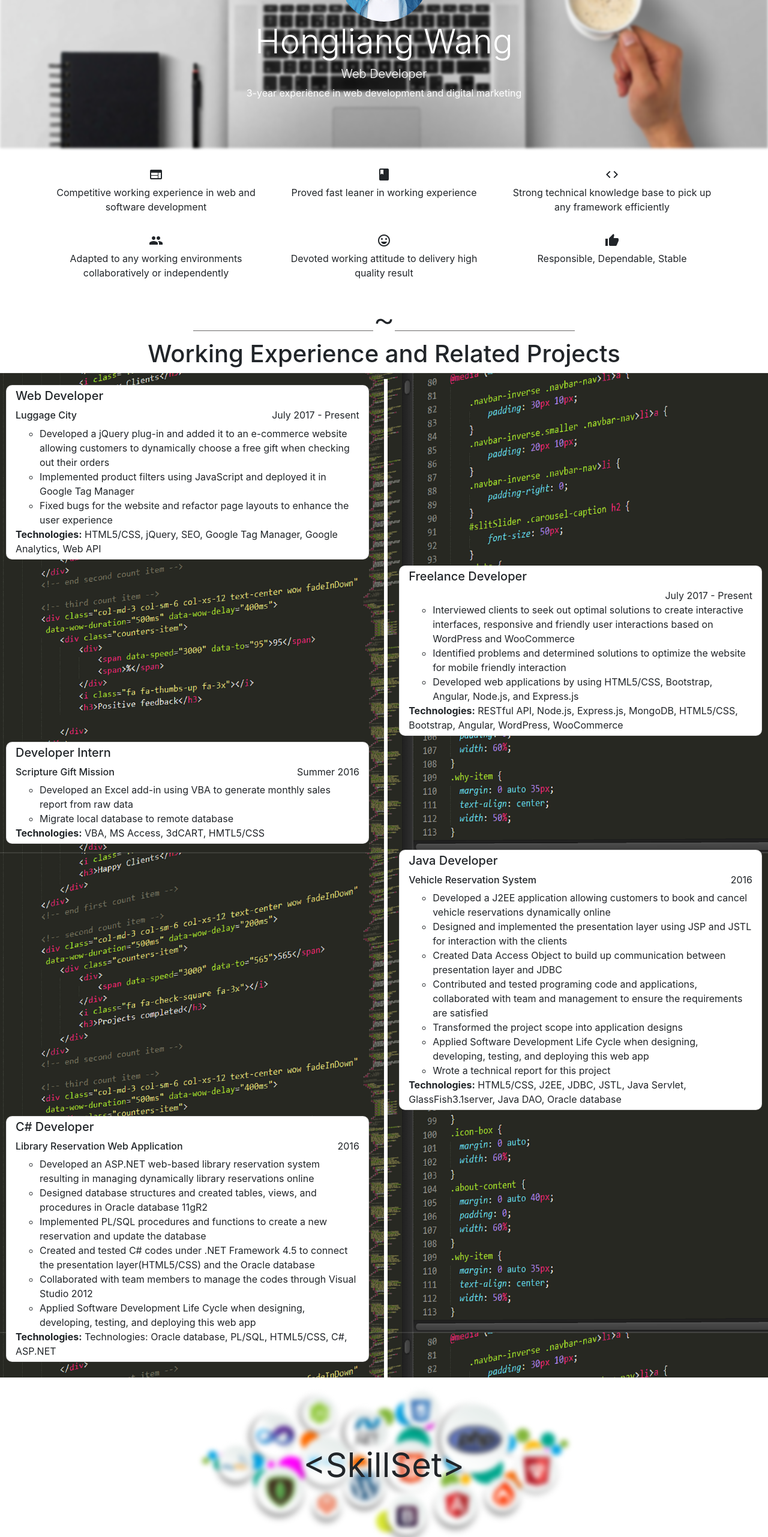
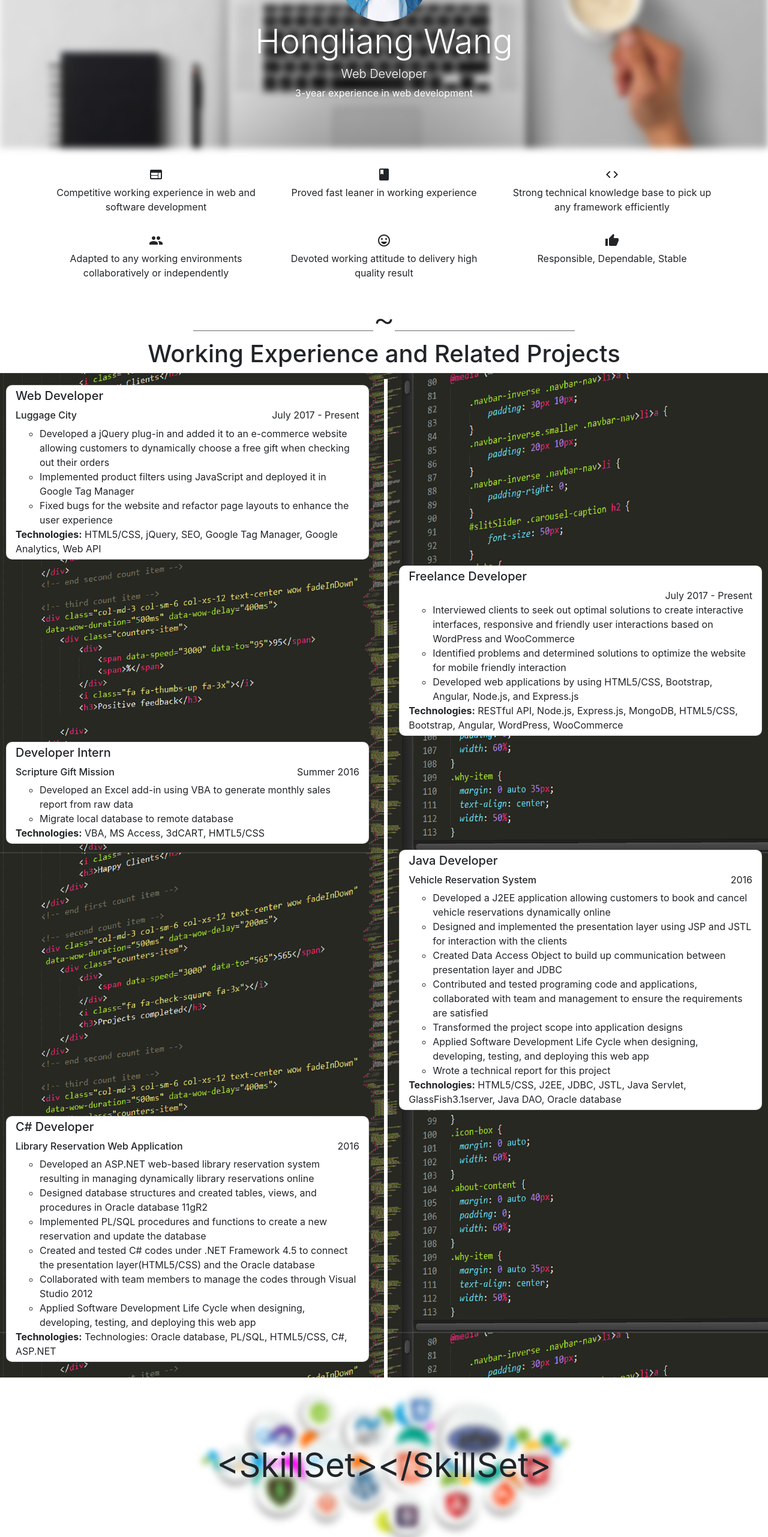
Before and after one commit to coolcode-freelancer/online-portfolio, an Angular app: page / in a window 1280 px wide. Shown: the part 234-2797 px from the top of the page at 60% size. Built offline with nearby package versions, Linux system fonts and the light colour scheme; what ng2-scroll-to would draw is missing.

Commit message:
Created Contact Me section and finish the phase 1 of this online-portfolio.

```diff
--- a/src/app/app.component.html
+++ b/src/app/app.component.html
@@ -7,16 +7,16 @@
         [class.collapse]="display === false">
     <ul class="navbar-nav">
         <li class="nav-item active" >
-          <a scrollTo scrollTargetSelector="#Summary" class="nav-link">Summary</a>
+          <a scrollTo scrollTargetSelector="#Summary" class="nav-link" (click)="toggle()">Summary</a>
         </li>
         <li class="nav-item" >
-          <a scrollTo scrollTargetSelector="#Skills" class="nav-link">Skills</a>
+          <a scrollTo scrollTargetSelector="#Skills" class="nav-link" (click)="toggle()">Skills</a>
         </li>
         <li class="nav-item" >
-          <a scrollTo scrollTargetSelector="#Experience" class="nav-link">Experience</a>
+          <a scrollTo scrollTargetSelector="#Experience" class="nav-link" (click)="toggle()">Experience</a>
         </li>
         <li class="nav-item" >
-          <a scrollTo scrollTargetSelector="#ContactMe" class="nav-link">Contact Me</a>
+          <a scrollTo scrollTargetSelector="#ContactMe" class="nav-link" (click)="toggle()">Contact Me</a>
         </li>
       </ul>
     </div>
--- a/src/app/contacts/contacts.component.css
+++ b/src/app/contacts/contacts.component.css
@@ -0,0 +1,32 @@
+a {
+  width: 150px;
+  display: block;
+}
+.material-icons{
+  font-size: 18px;
+}
+span {
+  line-height: 1;
+  vertical-align: text-top;
+}
+img{
+  width: 150px;
+  height: 150px;
+  border-radius: 50%;
+}
+.container-fluid{
+  padding: 0;
+  height: 100%;
+  color: #fff;
+  background-color: #343a40;
+}
+
+.jumbotron{
+  position: relative;
+  height: auto;
+  background: none;
+  text-align: center;
+  width: 50%;
+  margin: auto;
+  min-width: 300px;
+}
--- a/src/app/contacts/contacts.component.html
+++ b/src/app/contacts/contacts.component.html
@@ -1,3 +1,19 @@
-<p>
-  contacts works!
-</p>
+<div class="container-fluid">
+  <h1 class="text-center display-4">Contact Me</h1>
+  <div class="jumbotron">
+    <div class="row">
+      <div class="col-lg-6">
+        <img src="/assets/img/me.jpg">
+        <h3 class="lead">Web Developer</h3>
+        <p>3-year professional web development experience and solid knowledge in <b>Angular, ASP.NET, React, J2EE, and HTML/CSS.</b> Always be a self-starter, who is detail-oriented in a fast-paced environment and passionate in learning and applying new technologies fast.</p>
+      </div>
+      <div class="col-log-6 align-middle m-auto">
+        <p><b>Email: </b>hongliang7876@gmail.com</p>
+        <a class="btn btn-primary mx-auto" href="/assets/static/HongLiang_Wang_CV.pdf" target="_self">
+          <i class="material-icons">file_download</i><span>Get My Resume</span>
+        </a>
+      </div>
+    </div>
+  </div>
+
+</div>
--- a/src/app/skills/skills.component.css
+++ b/src/app/skills/skills.component.css
@@ -2,11 +2,11 @@
 	position: relative;
 }
 .icons {
-	filter: blur(4px);
-	-webkit-filter: blur(4px);
-	-moz-filter: blur(4px);
-	-ms-filter: blur(4px);
-	-o-filter: blur(4px);
+	filter: blur(6px);
+	-webkit-filter: blur(6px);
+	-moz-filter: blur(6px);
+	-ms-filter: blur(6px);
+	-o-filter: blur(6px);
 	display: block;
 	width: 100%;
 	max-width: 626px;
--- a/src/app/skills/skills.component.html
+++ b/src/app/skills/skills.component.html
@@ -1,7 +1,7 @@
 <div class="container-fluid">
   <div class="text-center skillSet">
     <img src="/assets/img/icons.png" class="rounded icons">
-    <h1 class="lead text-center display-4 skillTag"><strong>&lt;SkillSet&gt;</strong></h1>
+    <h1 class="lead text-center display-4 skillTag"><strong>&lt;SkillSet&gt;</strong><strong>&lt;&#47;SkillSet&gt;</strong></h1>
   </div>
   <div class="container" *ngFor="let skill of skills">
     <div class="skillName" [style.backgroundColor]="skill.color">
@@ -13,5 +13,4 @@
       {{skill.level}}
     </div>
   </div>
-  <h1 class="lead text-center display-4"><strong>&lt;&#47;SkillSet&gt;</strong></h1>
 </div>
--- a/src/app/summary/summary.component.css
+++ b/src/app/summary/summary.component.css
@@ -15,8 +15,11 @@
   background-repeat: no-repeat;
   background-size: 100%;
   background-position: center left;
-  -webkit-filter: blur(2px);
-  filter: blur(2px);
+  filter: blur(6px);
+	-webkit-filter: blur(6px);
+	-moz-filter: blur(6px);
+	-ms-filter: blur(6px);
+	-o-filter: blur(6px);
   top: 0;
   left: 0;
   position: absolute;
--- a/src/app/summary/summary.component.html
+++ b/src/app/summary/summary.component.html
@@ -6,7 +6,7 @@
       <img src="/assets/img/me.jpg">
       <h1 class="display-4">Hongliang Wang</h1>
       <h3 class="lead">Web Developer</h3>
-      <p>3-year experience in web development and digital marketing</p>
+      <p>3-year experience in web development</p>
   </div>
   <div class="container" id="summary">
     <div class="row justify-content-sm-center">
```
Also changed, not shown: .angular-cli.json, 1 other file (tests, documents, lock files or other folders).
